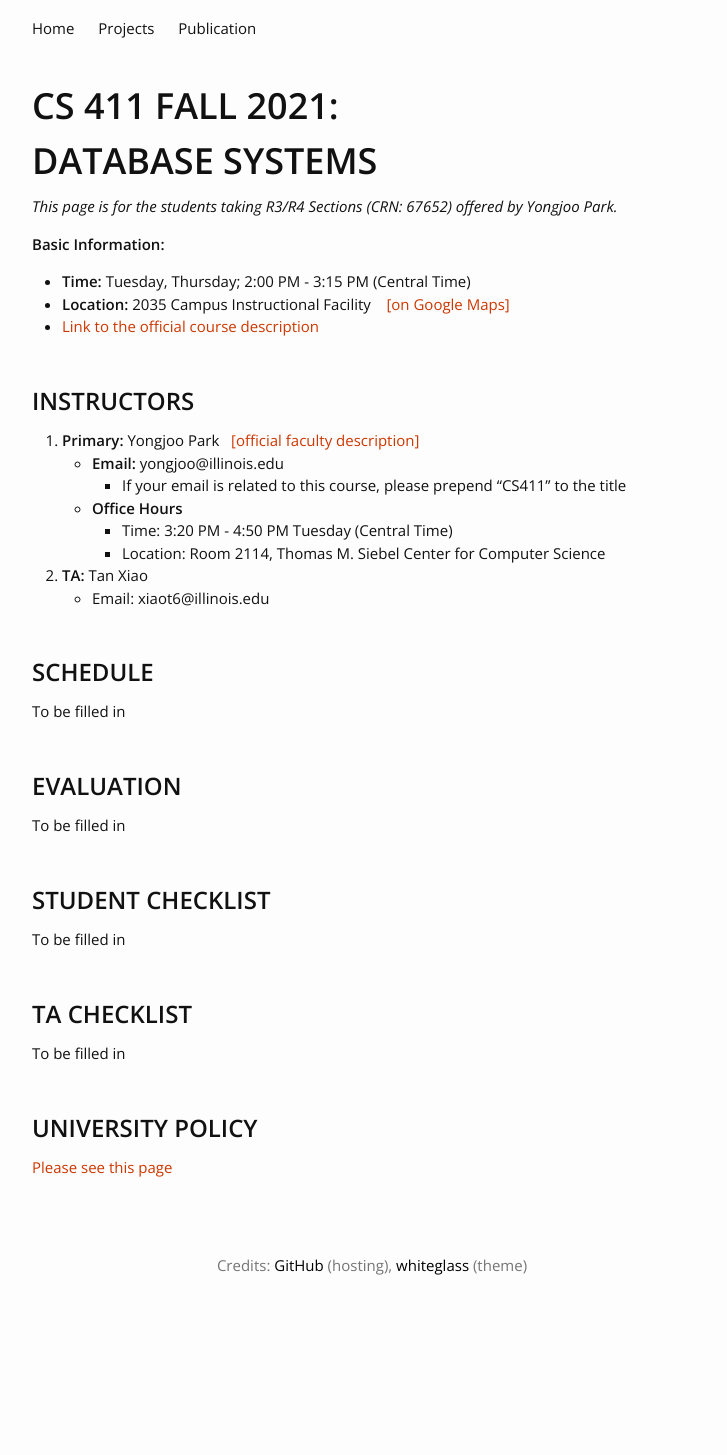
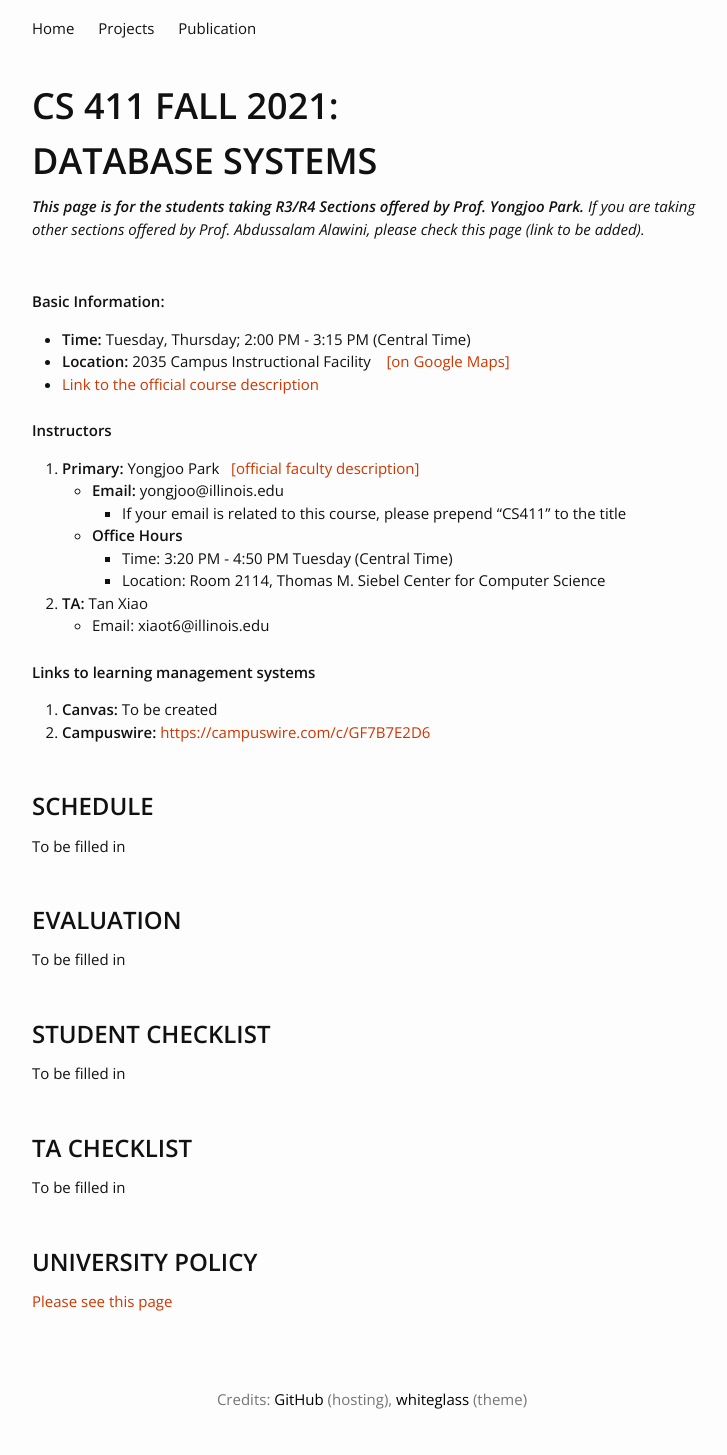
Before and after one commit to pyongjoo/pyongjoo.github.io, a Jekyll site: the page built from teaching/fall2021/cs411.md, in a window 1280 px wide. Shown: the whole page, without its empty margins (268-995 px from the left). Built offline with Jekyll 4.4.1, drawn with Linux system fonts in a browser that asks for light colours; before the commit the page ends 1321 px from its top, so only the background shows below that.

Commit message:
a few links added

```diff
--- a/teaching/fall2021/cs411.md
+++ b/teaching/fall2021/cs411.md
@@ -7,18 +7,21 @@ layout: default
 # **DATABASE SYSTEMS**
 
 
-*This page is for the students taking R3/R4 Sections (CRN: 67652) offered by Yongjoo Park.*
+***This page is for the students taking R3/R4 Sections offered by Prof. Yongjoo Park.***
+*If you are taking other sections offered by Prof. Abdussalam Alawini, please check this page (link to be added).*
 
 
+<div class="extra-row-spacer"></div>
+
 **Basic Information:**
+
 - **Time:** Tuesday, Thursday;  2:00 PM - 3:15 PM (Central Time)
 - **Location:** 2035 Campus Instructional Facility &nbsp;&nbsp; [[on Google Maps]](https://www.google.com/maps/place/Campus+Instructional+Facility/@40.1124436,-88.2305359,17z/data=!4m8!1m2!2m1!1s2035+Campus+Instructional+Facility!3m4!1s0x0:0xe67002a644efa20f!8m2!3d40.1124436!4d-88.2283419)
 - [Link to the official course description](https://cs.illinois.edu/academics/courses/CS411)
 
 
-<div class="extra-row-spacer"></div>
 
-### **INSTRUCTORS**
+**Instructors**
 
 1. **Primary:** Yongjoo Park &nbsp;&nbsp;[[official faculty description]](https://cs.illinois.edu/about/people/all-faculty/yongjoo)
    * **Email:** yongjoo@illinois.edu
@@ -28,6 +31,11 @@ layout: default
       - Location: Room 2114, Thomas M. Siebel Center for Computer Science
 2. **TA:** Tan Xiao
    * Email: xiaot6@illinois.edu
+
+
+**Links to learning management systems**
+1. **Canvas:** To be created
+1. **Campuswire:** [https://campuswire.com/c/GF7B7E2D6](https://campuswire.com/c/GF7B7E2D6)
 
 
 
```
